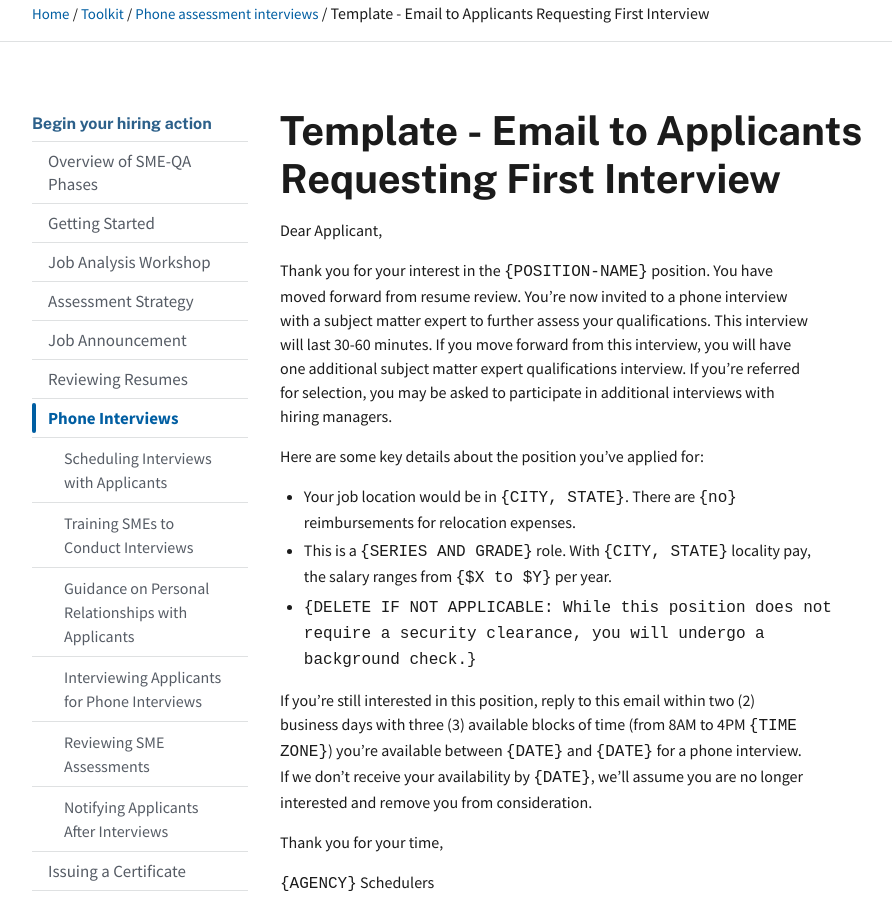
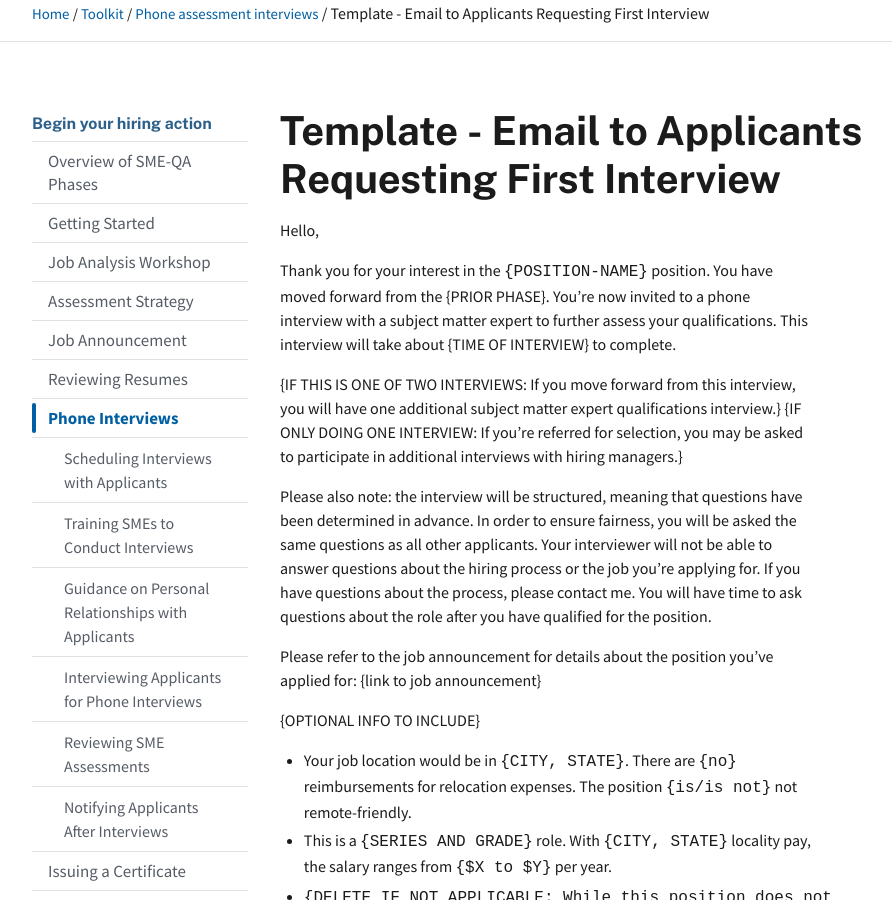
Before and after one commit to usds/SME-QA-Website, a Jekyll site: the page built from toolkit/phone-assessment-interviews/email-template-app-first-interview-sched.md, in a window 1280 px wide and 900 px high, scrolled down 197 px. Shown: the whole window, without its empty margins (128-1020 px from the left). Built offline with Jekyll 4.4.1, drawn with Linux system fonts in a browser that asks for light colours; some of the changed text lies outside the part shown.

Commit message:
update phone interview e-mail to applicants
Updates are based on https://github.com/usds/SME-QA/issues/1310

```diff
--- a/toolkit/phone-assessment-interviews/email-template-app-first-interview-sched.md
+++ b/toolkit/phone-assessment-interviews/email-template-app-first-interview-sched.md
@@ -7,18 +7,29 @@ phase: phone-assessment-interviews
 title: Template - Email to Applicants Requesting First Interview
 ---
 
-Dear Applicant,
+Hello,
 
-Thank you for your interest in the `{POSITION-NAME}` position. You have moved forward from resume review. You're now invited to a phone interview with a subject matter expert to further assess your qualifications. This interview will last 30-60 minutes. If you move forward from this interview, you will have one additional subject matter expert qualifications interview. If you're referred for selection, you may be asked to participate in additional interviews with hiring managers.
+Thank you for your interest in the `{POSITION-NAME}` position. You have moved forward from the {PRIOR PHASE}. You’re now invited to a phone interview with a subject matter expert to further assess your qualifications. This interview will take about {TIME OF INTERVIEW} to complete.
 
-Here are some key details about the position you've applied for:
+{IF THIS IS ONE OF TWO INTERVIEWS: If you move forward from this interview, you will have one additional subject matter expert qualifications interview.}
+{IF ONLY DOING ONE INTERVIEW: If you’re referred for selection, you may be asked to participate in additional interviews with hiring managers.}
 
-- Your job location would be in `{CITY, STATE}`. There are `{no}` reimbursements for relocation expenses.
+Please also note: the interview will be structured, meaning that questions have been determined in advance. In order to ensure fairness, you will be asked the same questions as all other applicants. Your interviewer will not be able to answer questions about the hiring process or the job you're applying for. If you have questions about the process, please contact me. You will have time to ask questions about the role after you have qualified for the position.
+
+Please refer to the job announcement for details about the position you’ve applied for: {link to job announcement}
+
+{OPTIONAL INFO TO INCLUDE}
+- Your job location would be in `{CITY, STATE}`. There are `{no}` reimbursements for relocation expenses. The position `{is/is not}` not remote-friendly.
 - This is a `{SERIES AND GRADE}` role. With `{CITY, STATE}` locality pay, the salary ranges from `{$X to $Y}` per year.
 - `{DELETE IF NOT APPLICABLE: While this position does not require a security clearance, you will undergo a background check.}`
+{/OPTIONAL INFO TO INCLUDE}
 
-If you're still interested in this position, reply to this email within two (2) business days with three (3) available blocks of time (from 8AM to 4PM `{TIME ZONE}`) you're available between `{DATE}` and `{DATE}` for a phone interview. If we don't receive your availability by `{DATE}`, we'll assume you are no longer interested and remove you from consideration.
+{FOR SELF-SERVICE SCHEDULING}: If you’re still interested in this position, go to {LINK} to select a time you're available for a phone interview. If we don’t receive your availability by {DATE}, we’ll assume you are no longer interested and remove you from consideration. (We don't want this to happen, but we need to give you notice to ensure fairness).
 
-Thank you for your time,
+{FOR MANUAL SCHEDULING}: If you're still interested in this position, reply to this email within two (2) business days with three (3) available blocks of time (from 8AM to 5PM `{TIME ZONE}`) you're available between `{DATE}` and `{DATE}` for a phone interview. If we don't receive your availability by `{DATE}`, we'll assume you are no longer interested and remove you from consideration.
 
-`{AGENCY}` Schedulers
+If you have extenuating circumstances that prevent you from being available within the specified time frames, you need to contact {person's name} at {contact e-mail} by {DATE}.
+
+Thank you,
+
+{NAME OF SENDER}
```
